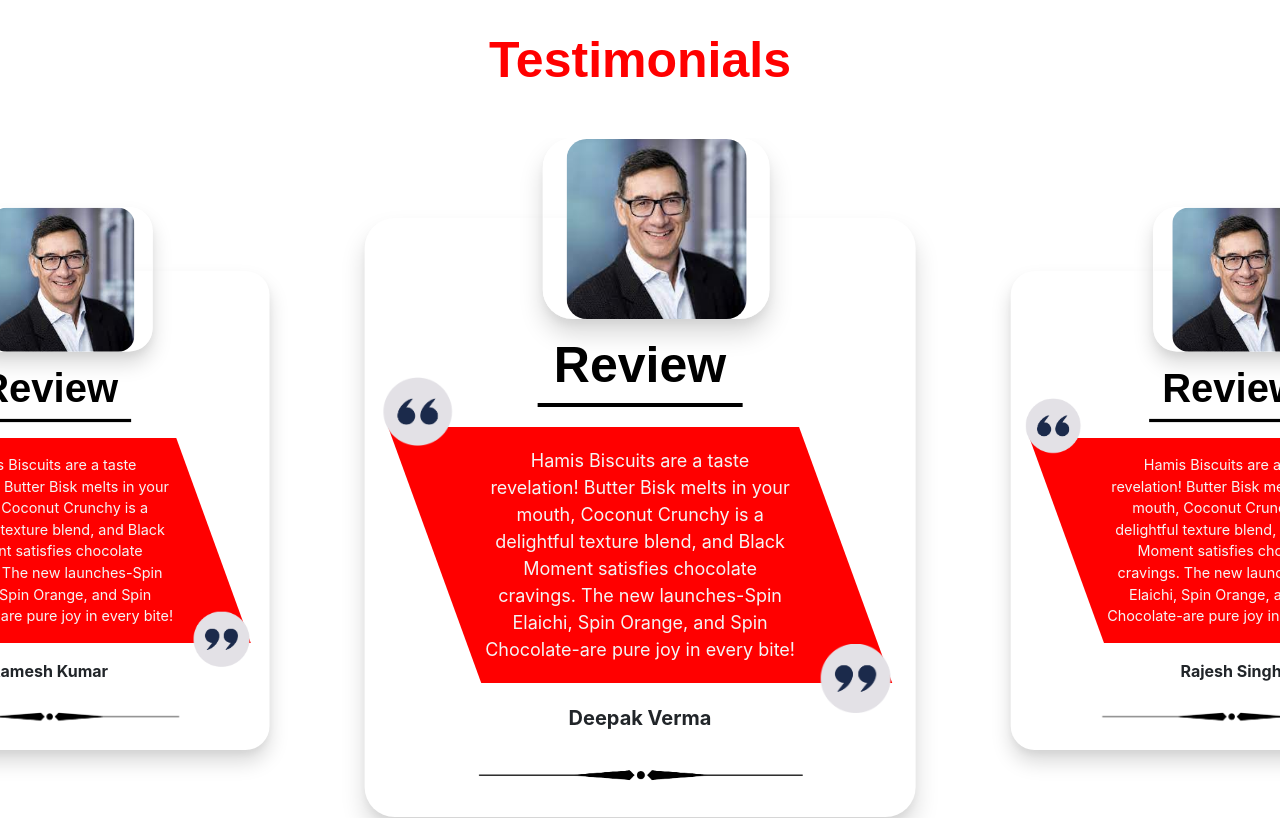
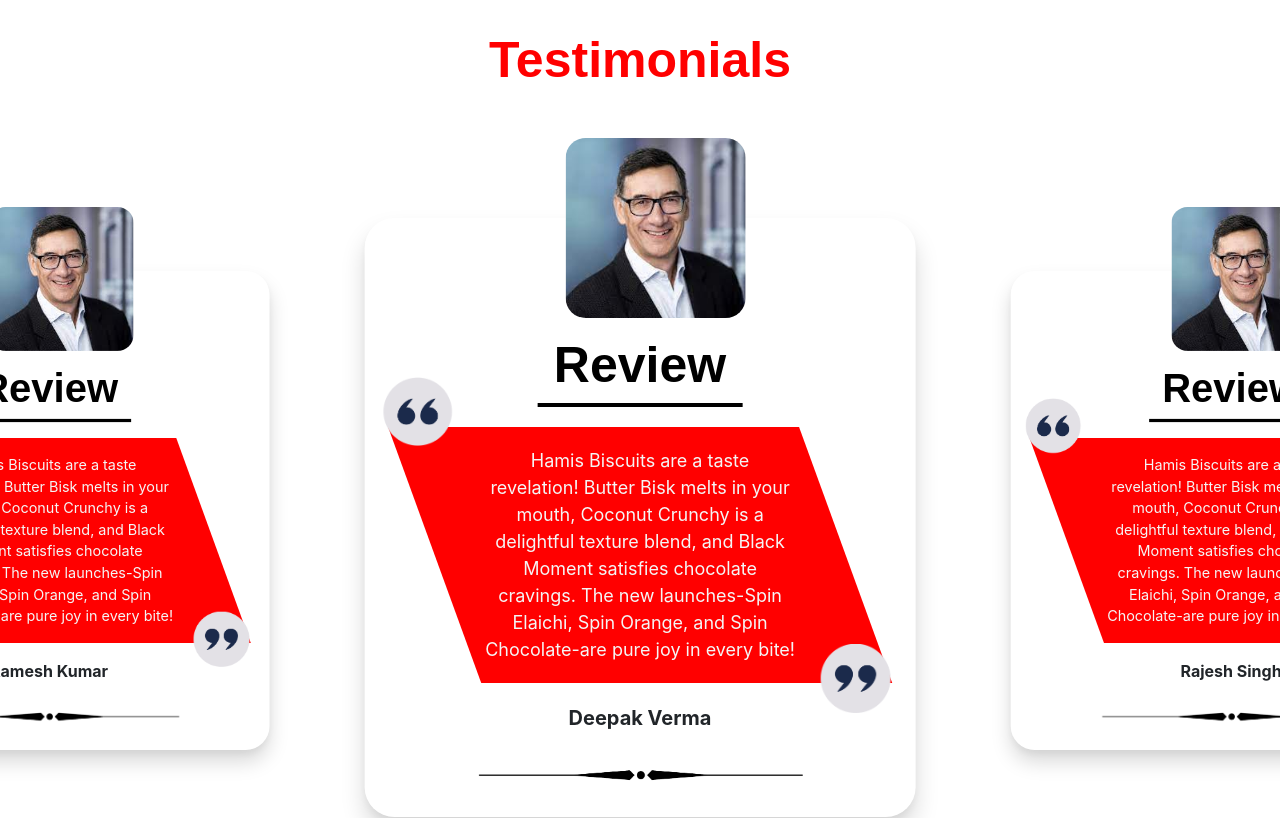
Before and after one commit to thevaibhavrr/Hatim, a React (Create React App) app: page / in a window 1280 px wide. Shown: the part 3340-4158 px from the top of the page. Built offline with nearby package versions, Linux system fonts and the light colour scheme.

Commit message:
update testimonial

```diff
--- a/src/styles/Home/testimonial.css
+++ b/src/styles/Home/testimonial.css
@@ -4,7 +4,7 @@
 }
 
 .main_data_tesimonail {
-  background: #ffffff;
+  /* background: #b52929; */
   padding: 110px 70px 30px 70px;
   box-shadow: rgba(0, 0, 0, 0.15) 0px 15px 25px,
     rgba(0, 0, 0, 0.05) 0px 5px 10px;
@@ -20,12 +20,12 @@
 .testimonail_image_div {
   position: absolute;
   top: 0;
-  border-top: 1px solid rgb(255, 255, 255);
-  border-right: 1px solid rgb(255, 255, 255);
-  border-left: 1px solid rgb(255, 255, 255);
+  /* border-top: 1px solid rgb(216, 209, 209);
+  border-right: 1px solid rgb(193, 139, 139);
+  border-left: 1px solid rgb(255, 255, 255); */
   left: 33%;
-  box-shadow: rgba(0, 0, 0, 0.15) 0px 15px 25px,
-    rgba(0, 0, 0, 0.05) 0px 5px 10px;
+  /* box-shadow: rgba(0, 0, 0, 0.15) 0px 15px 25px,
+    rgba(0, 0, 0, 0.05) 0px 5px 10px; */
   border-radius: 30px;
 }
 .testimonial_image {
```
